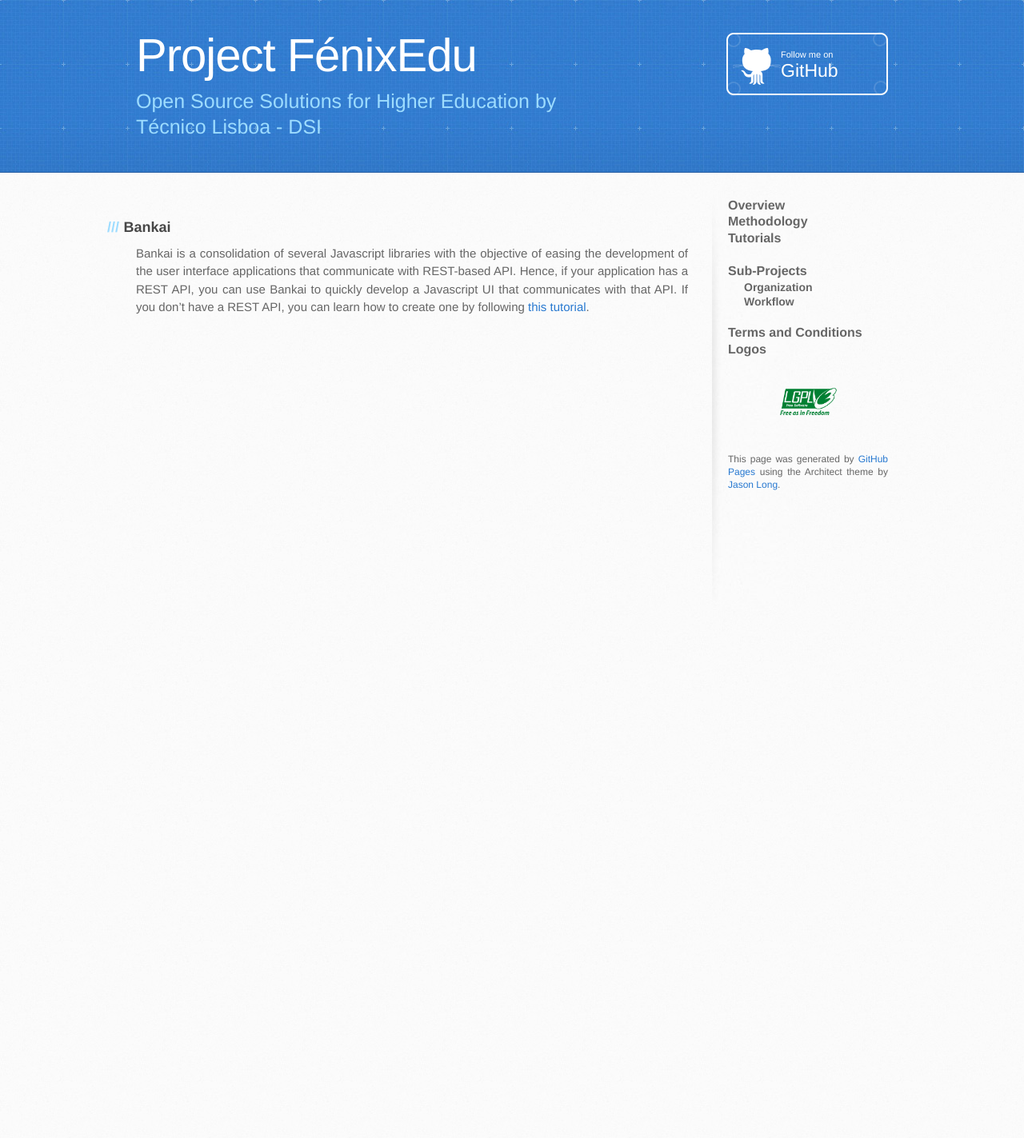
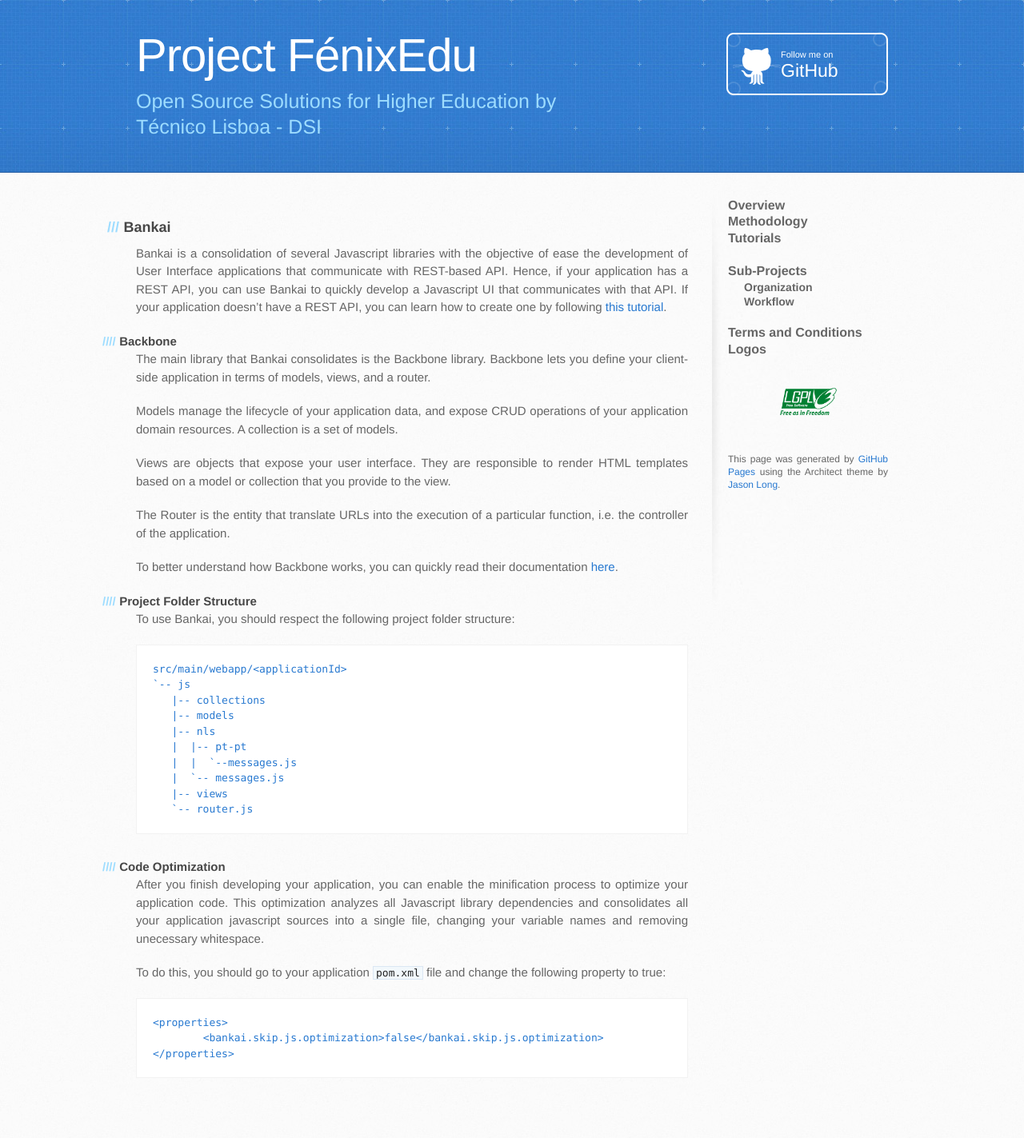
Before and after one commit to FenixEdu/fenixedu.github.io, a Jekyll site: the page built from technologies/front-end/bankai/index.md, in a window 1280 px wide. Shown: the whole page at 80% size. Built offline with Jekyll 4.4.1, drawn with Linux system fonts in a browser that asks for light colours; before the commit the page ends 900 px from its top, so only the background shows below that.

Commit message:
Improved some tutorials

````diff
--- a/technologies/front-end/bankai/index.md
+++ b/technologies/front-end/bankai/index.md
@@ -5,12 +5,44 @@ root: "../../../../"
 
 ### Bankai
 
-Bankai is a consolidation of several Javascript libraries with the objective of easing the development of the user interface applications that communicate with REST-based API. Hence, if your application has a REST API, you can use Bankai to quickly develop a Javascript UI that communicates with that API. If you don't have a REST API, you can learn how to create one by following [this tutorial][Expose your web services with a REST API].
+Bankai is a consolidation of several Javascript libraries with the objective of ease the development of User Interface applications that communicate with REST-based API. Hence, if your application has a REST API, you can use Bankai to quickly develop a Javascript UI that communicates with that API. If your application doesn't have a REST API, you can learn how to create one by following [this tutorial][Expose your web services with a REST API].
 
+#### Backbone
 
+The main library that Bankai consolidates is the Backbone library. Backbone lets you define your client-side application in terms of models, views, and a router.
 
+Models manage the lifecycle of your application data, and expose CRUD operations of your application domain resources. A collection is a set of models.
 
+Views are objects that expose your user interface. They are responsible to render HTML templates based on a model or collection that you provide to the view.
 
+The Router is the entity that translate URLs into the execution of a particular function, i.e. the controller of the application.
 
+To better understand how Backbone works, you can quickly read their documentation [here][Backbone].
+
+#### Project Folder Structure
+
+To use Bankai, you should respect the following project folder structure:
+
+	src/main/webapp/<applicationId>
+	`-- js
+	   |-- collections
+	   |-- models
+	   |-- nls
+	   |  |-- pt-pt
+	   |  |  `--messages.js
+	   |  `-- messages.js
+	   |-- views
+	   `-- router.js
+
+#### Code Optimization
+
+After you finish developing your application, you can enable the minification process to optimize your application code. This optimization analyzes all Javascript library dependencies and consolidates all your application javascript sources into a single file, changing your variable names and removing unecessary whitespace.
+
+To do this, you should go to your application ```pom.xml``` file and change the following property to true:
+
+	<properties>
+		<bankai.skip.js.optimization>false</bankai.skip.js.optimization>
+	</properties>
 
 [Expose your web services with a REST API]: /tutorials/expose-your-web-services-with-a-rest-api/
+[Backbone]: http://backbonejs.org/
````
Also changed, not shown: index.md (+9 -15 lines), tutorials/create-your-own-application/bankai/index.md (added, +106 -0 lines), tutorials/create-your-own-application/index.md (+3 -3 lines), tutorials/create-your-own-application/renderers/index.md (added, +48 -0 lines), tutorials/index.md (+22 -5 lines), tutorials/setup-your-development-environment/index.md (+22 -18 lines), tutorials/understand-the-dml/index.md (+6 -4 lines).
